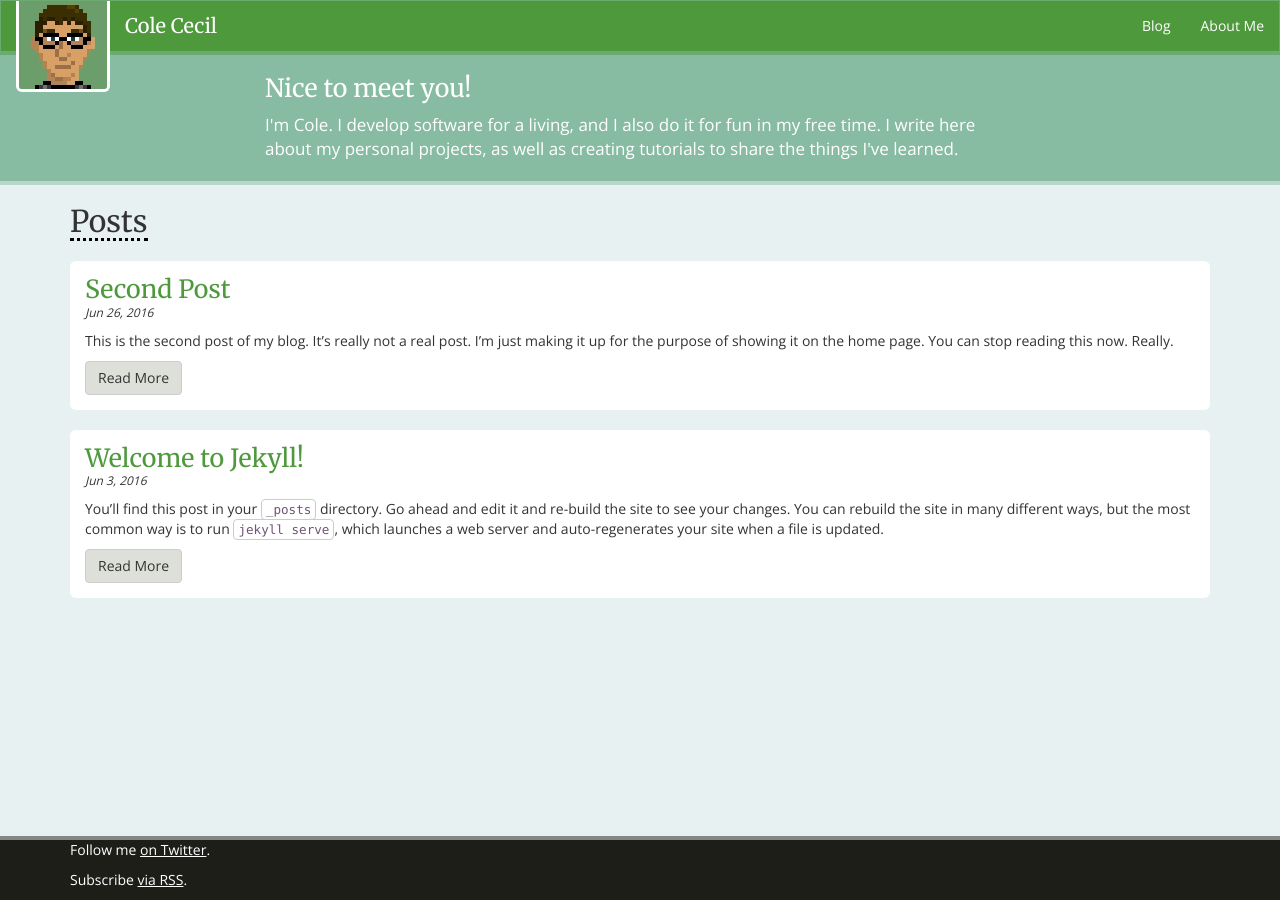
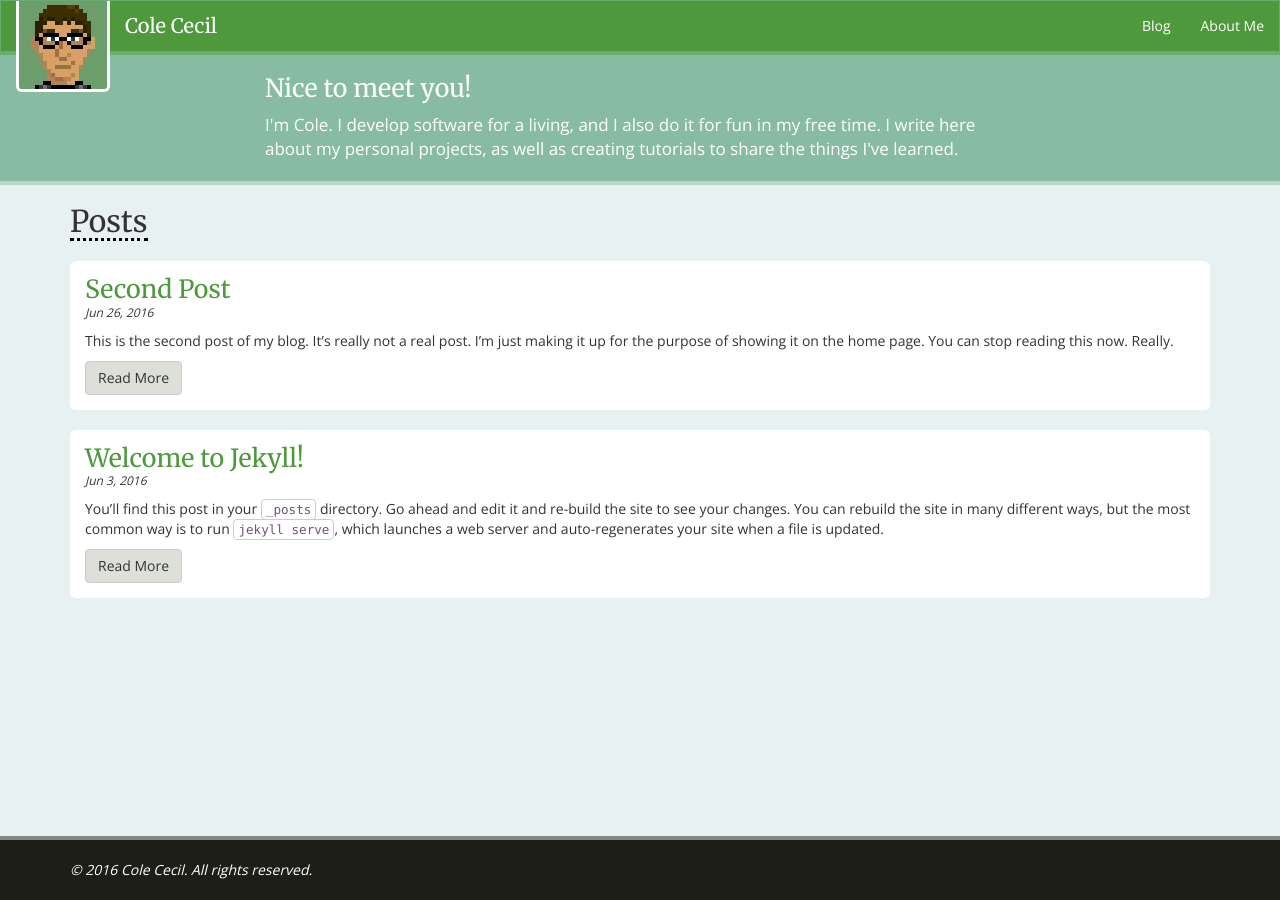
Before and after one commit to colececil/colececil.github.io, a Jekyll site: the page built from index.html, in a window 1280 px wide. Built offline with Jekyll 4.4.1, drawn with Linux system fonts in a browser that asks for light colours.

Commit message:
Added copyright message to footer.

```diff
--- a/_includes/footer.html
+++ b/_includes/footer.html
@@ -1,6 +1,7 @@
 <footer>
     <div class="container">
-        <p>Follow me <a href="https://twitter.com/{{site.twitter_username}}">on Twitter</a>.</p>
-        <p>Subscribe <a href="{{"/feed.xml" | prepend: site.baseurl}}">via RSS</a>.</p>
+        <div class="copyright">&copy; 2016 Cole Cecil. All rights reserved.</div>
+        <!-- <p>Follow me <a href="https://twitter.com/{{site.twitter_username}}">on Twitter</a>.</p> -->
+        <!-- <p>Subscribe <a href="{{"/feed.xml" | prepend: site.baseurl}}">via RSS</a>.</p> -->
     </div>
 </footer>
--- a/_sass/_base.scss
+++ b/_sass/_base.scss
@@ -108,6 +108,10 @@ footer {
     a:hover {
         color: $footer-color;
     }
+
+    .copyright {
+        font-style: italic;
+    }
 }
 
 h1, h2, h3, h4, h5, h6 {
--- a/_sass/_layout.scss
+++ b/_sass/_layout.scss
@@ -48,6 +48,10 @@ footer {
     bottom: 0;
     height: $footer-height + $section-border-height;
     width: 100%;
+
+    .copyright {
+        margin-top: ($footer-height - $line-height-computed) / 2;
+    }
 }
 
 h1 {
```
